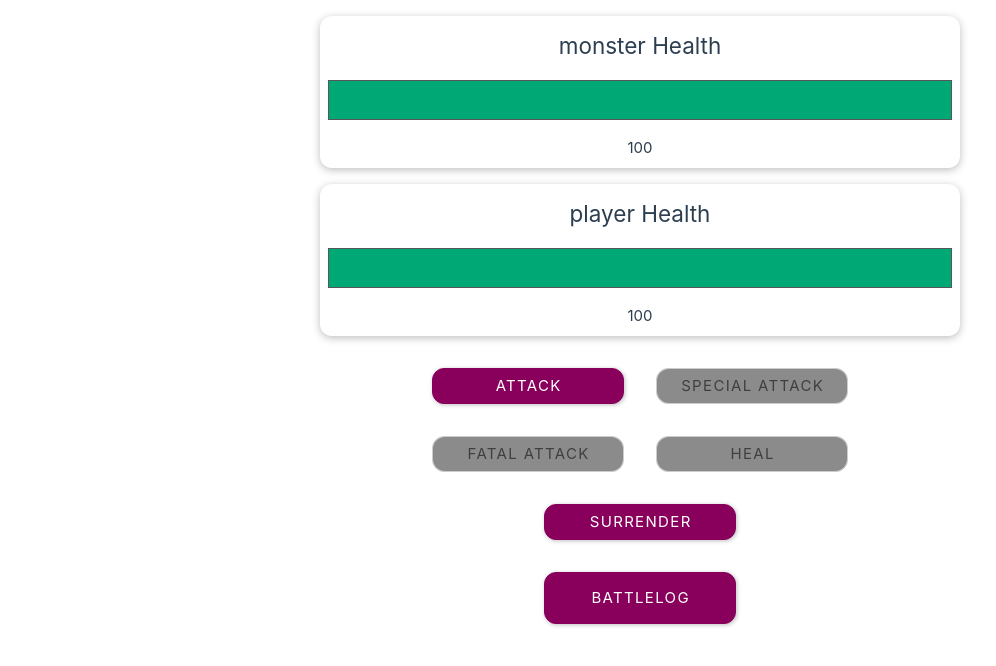
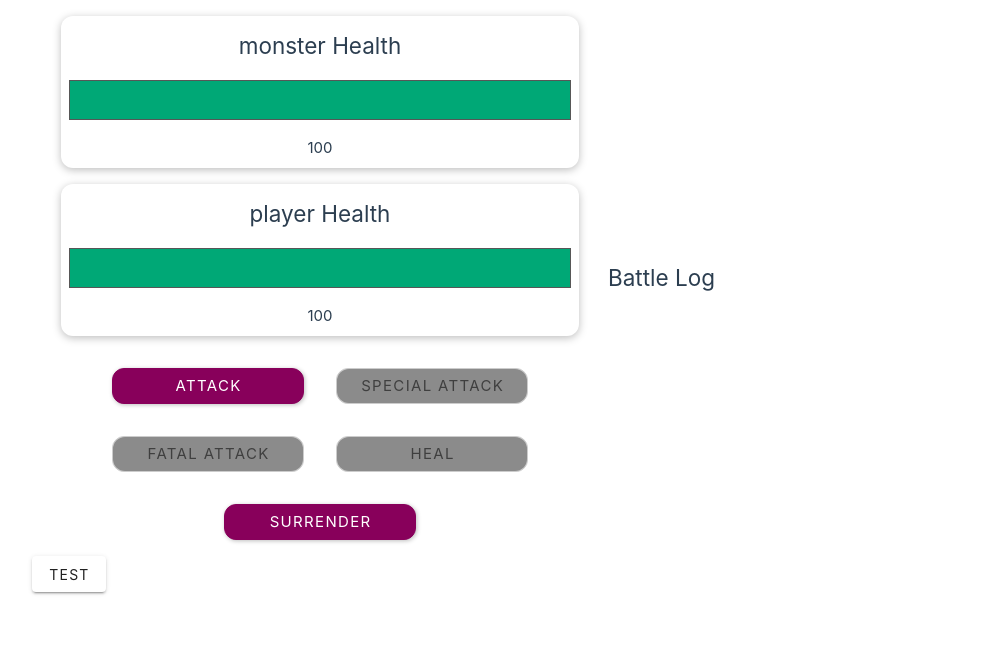
Before and after one commit to jhg1126q/loginMemberListDemoSite, a Vue app in the folder demo-login-web-vue-project/: page / in a window 1280 px wide. Shown: the top 666 px of the page, without its empty margins (0-996 px from the left). Built offline with nearby package versions, Linux system fonts and the light colour scheme.

Commit message:
🚧playLog test
playLog data toss 가능 여부 테스트 중

```diff
--- a/demo-login-web-vue-project/src/components/Game/Game.vue
+++ b/demo-login-web-vue-project/src/components/Game/Game.vue
@@ -8,10 +8,8 @@
 
 <script setup>
 import PlayerSection from './Player/PlayerSection.vue'
-import GameLog from './Log/GameLog.vue'
+import BasicModal from '../Modal/BasicModal.vue'
 import { computed, ref } from 'vue'
-import BottomSheet from '../UI/BottomSheet.vue'
-import BasicModal from '../Modal/BasicModal.vue'
 
 const playerHealth = ref(100) // 플레이어 체력바
 const monsterHealth = ref(100) // 몬스터 체력바
@@ -103,6 +101,7 @@ function getRandomValue(min, max) {
   date : 2024-01-10
 ----------------------------------------------------------------*/
 function fn_checkHealth() {
+  let resultMsg = ''
   if (playerHealth.value > 100) {
     playerHealth.value = 100
   }
@@ -114,16 +113,20 @@ function fn_checkHealth() {
     // draw
     playerHealth.value = 0
     monsterHealth.value = 0
-    fn_endGame('draw')
+    resultMsg = 'draw'
   } else if (playerHealth.value <= 0) {
     playerHealth.value = 0
     // lose
-    fn_endGame('lose')
+    resultMsg = 'lose'
   } else if (monsterHealth.value <= 0) {
     monsterHealth.value = 0
     // win
-    fn_endGame('win')
+    resultMsg = 'win'
+  } else {
+    return
   }
+
+  fn_endGame(resultMsg)
 }
 
 /*----------------------------------------------------------------
@@ -274,6 +277,13 @@ function fn_reset() {
   playLog.value = []
 }
 
+defineExpose({
+  playLogFn: function () {
+    return playLog.value
+  },
+  playLog
+})
+
 /*----------------------------------------------------------------
   title : onCloseHandler
   param : none
@@ -307,9 +317,6 @@ function onCloseHandler() {
         <v-btn @click="fn_reset"> reset</v-btn>
       </template>
     </section>
-    <BottomSheet btnTxt="BattleLog">
-      <GameLog :log="playLog"></GameLog>
-    </BottomSheet>
   </div>
   <BasicModal
     ref="modalRef"
--- a/demo-login-web-vue-project/src/components/Game/Player/PlayerSection.vue
+++ b/demo-login-web-vue-project/src/components/Game/Player/PlayerSection.vue
@@ -17,7 +17,8 @@ import { computed } from 'vue'
 ----------------------------------------------------------------*/
 const props = defineProps({
   type: String,
-  value: Number
+  value: Number,
+  point: Number
 })
 
 /*----------------------------------------------------------------
@@ -29,6 +30,10 @@ const props = defineProps({
 const computeHealthBar = computed(() => {
   return { width: `${props.value}%` }
 })
+
+const computeAttackPoint = computed(() => {
+  return { width: `${props.point}%` }
+})
 </script>
 
 <template>
@@ -36,6 +41,9 @@ const computeHealthBar = computed(() => {
     <h2>{{ props.type }} Health</h2>
     <div class="healthbar">
       <div class="healthbar__value" :style="computeHealthBar"></div>
+    </div>
+    <div v-show="props.point" class="healthbar">
+      <div class="healthbar__remain" :style="computeAttackPoint"></div>
     </div>
     <p>{{ props.value }}</p>
   </section>
@@ -62,6 +70,12 @@ section {
   height: 100%;
 }
 
+.healthbar__remain {
+  background-color: coral;
+  width: 100%;
+  height: 100%;
+}
+
 .container {
   text-align: center;
   padding: 0.5rem;
--- a/demo-login-web-vue-project/src/views/HomeView.vue
+++ b/demo-login-web-vue-project/src/views/HomeView.vue
@@ -7,11 +7,30 @@
 ---------------------------------------------------------------->
 
 <script setup>
+import { computed, ref, toRaw } from 'vue'
 import Game from '../components/Game/Game.vue'
+import GameLog from '../components/Game/Log/GameLog.vue'
+
+const gameRef = ref(null)
+const computedGameLog = computed(() => {
+  return []
+})
+const onClickTestEvent = () => {
+  console.log('hi ::::: ')
+  console.log(gameRef.value.playLogFn())
+  console.log(toRaw(gameRef.value.playLog))
+}
 </script>
 
 <template>
   <main>
-    <Game></Game>
+    <Game ref="gameRef"></Game>
+    <GameLog :log="computedGameLog"></GameLog>
   </main>
+  <v-btn @click="onClickTestEvent">test </v-btn>
 </template>
+<style scoped>
+main {
+  display: flex;
+}
+</style>
```
